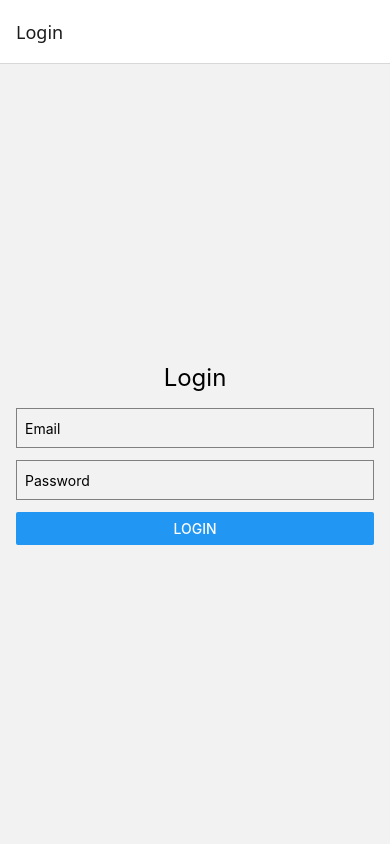
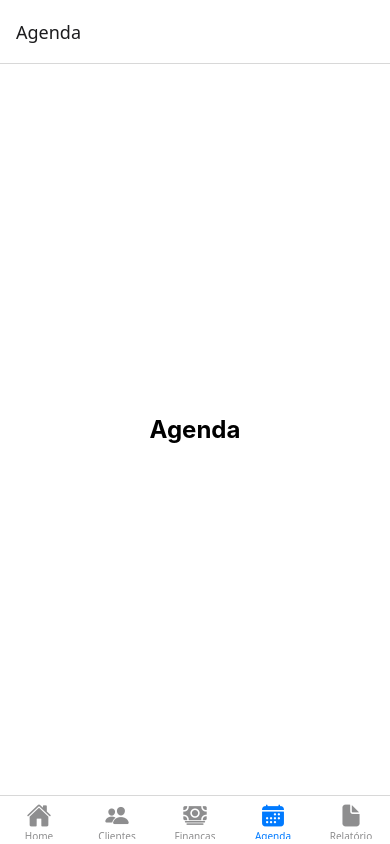
Before and after one commit to lBorD/BeautyApp, a React Native app: screen /Agenda in a window 390 px wide. Before the commit this address had no page. Built offline with nearby package versions, Linux system fonts and the light colour scheme.

Commit message:
added login controller

```diff
--- a/package.json
+++ b/package.json
@@ -12,15 +12,16 @@
   },
   "dependencies": {
     "@expo/vector-icons": "^14.0.4",
+    "@react-navigation/bottom-tabs": "^7.2.0",
     "@react-navigation/native": "^7.0.14",
     "@react-navigation/stack": "^7.1.1",
     "expo": "~52.0.25",
+    "expo-navigation-bar": "~4.0.7",
     "expo-status-bar": "~2.0.1",
     "react": "18.3.1",
     "react-native": "0.76.6",
     "react-native-safe-area-context": "^5.1.0",
-    "react-native-screens": "^4.5.0",
-    "expo-navigation-bar": "~4.0.7"
+    "react-native-screens": "^4.5.0"
   },
   "devDependencies": {
     "@babel/core": "^7.20.0",
--- a/src/navigation/AppNavigator.tsx
+++ b/src/navigation/AppNavigator.tsx
@@ -1,21 +1,50 @@
 // filepath: src/navigation/AppNavigator.tsx
 import React from 'react';
 import { NavigationContainer } from '@react-navigation/native';
-import { createStackNavigator } from '@react-navigation/stack';
-import LoginScreen from '../screens/LoginScreen';
+import { createBottomTabNavigator } from '@react-navigation/bottom-tabs';
+import { Ionicons } from '@expo/vector-icons';
 import HomeScreen from '../screens/HomeScreen';
-import ClienteScreen from '../screens/ClienteScreen';
+import ClientesScreen from '../screens/ClienteScreen';
+import FinancasScreen from '../screens/FinancaScreen';
+import AgendaScreen from '../screens/AgendaScreen';
+import RelatorioScreen from '../screens/RelatorioScreen';
 
-const Stack = createStackNavigator();
+const Tab = createBottomTabNavigator();
 
 const AppNavigator = () => {
   return (
     <NavigationContainer>
-      <Stack.Navigator initialRouteName="Login" id={undefined}>
-        <Stack.Screen name="Login" component={LoginScreen} />
-        <Stack.Screen name="Home" component={HomeScreen} />
-        <Stack.Screen name="Clientes" component={ClienteScreen} />
-      </Stack.Navigator>
+      <Tab.Navigator
+        screenOptions={({ route }) => ({
+          tabBarIcon: ({ color, size }) => {
+            let iconName;
+
+            if (route.name === 'Home') {
+              iconName = 'home';
+            } else if (route.name === 'Clientes') {
+              iconName = 'people';
+            } else if (route.name === 'Finanças') {
+              iconName = 'cash';
+            } else if (route.name === 'Agenda') {
+              iconName = 'calendar';
+            } else if (route.name === 'Relatório') {
+              iconName = 'document';
+            }
+
+            return <Ionicons name={iconName} size={size} color={color} />;
+          },
+        })}
+        tabBarOptions={{
+          activeTintColor: 'tomato',
+          inactiveTintColor: 'gray',
+        }}
+      >
+        <Tab.Screen name="Home" component={HomeScreen} />
+        <Tab.Screen name="Clientes" component={ClientesScreen} />
+        <Tab.Screen name="Finanças" component={FinancasScreen} />
+        <Tab.Screen name="Agenda" component={AgendaScreen} />
+        <Tab.Screen name="Relatório" component={RelatorioScreen} />
+      </Tab.Navigator>
     </NavigationContainer>
   );
 };
--- /dev/null
+++ b/src/screens/AgendaScreen.jsx
@@ -0,0 +1,25 @@
+import React from 'react';
+import { View, Text, StyleSheet } from 'react-native';
+
+const AgendaScreen = () => {
+  return (
+    <View style={styles.container}>
+      <Text style={styles.text}>Agenda</Text>
+    </View>
+  );
+};
+
+const styles = StyleSheet.create({
+  container: {
+    flex: 1,
+    justifyContent: 'center',
+    alignItems: 'center',
+    backgroundColor: '#fff',
+  },
+  text: {
+    fontSize: 24,
+    fontWeight: 'bold',
+  },
+});
+
+export default AgendaScreen;
--- /dev/null
+++ b/src/screens/FinancaScreen.jsx
@@ -0,0 +1,25 @@
+import React from 'react';
+import { View, Text, StyleSheet } from 'react-native';
+
+const FinancaScreen = () => {
+  return (
+    <View style={styles.container}>
+      <Text style={styles.text}>Finança</Text>
+    </View>
+  );
+};
+
+const styles = StyleSheet.create({
+  container: {
+    flex: 1,
+    justifyContent: 'center',
+    alignItems: 'center',
+    backgroundColor: '#fff',
+  },
+  text: {
+    fontSize: 24,
+    fontWeight: 'bold',
+  },
+});
+
+export default FinancaScreen;
--- a/src/screens/HomeScreen.jsx
+++ b/src/screens/HomeScreen.jsx
@@ -1,6 +1,5 @@
 import React, { useEffect } from 'react';
 import { View, Text, StyleSheet, TouchableOpacity } from 'react-native';
-import { Ionicons } from '@expo/vector-icons';
 import * as NavigationBar from 'expo-navigation-bar';
 
 const HomeScreen = ({ navigation }) => {
@@ -15,20 +14,6 @@ const HomeScreen = ({ navigation }) => {
         {/* Other content can go here */}
       </View>
       <View style={styles.navbarContainer}>
-        <View style={styles.navbar}>
-          <TouchableOpacity onPress={() => navigation.navigate('Clientes')}>
-            <Ionicons name="people" size={24} color="black" />
-          </TouchableOpacity>
-          <TouchableOpacity onPress={() => navigation.navigate('Finanças')}>
-            <Ionicons name="cash" size={24} color="black" />
-          </TouchableOpacity>
-          <TouchableOpacity onPress={() => navigation.navigate('Agenda')}>
-            <Ionicons name="calendar" size={24} color="black" />
-          </TouchableOpacity>
-          <TouchableOpacity onPress={() => navigation.navigate('Relatório')}>
-            <Ionicons name="document" size={24} color="black" />
-          </TouchableOpacity>
-        </View>
       </View>
     </View>
   );
--- /dev/null
+++ b/src/screens/RelatorioScreen.jsx
@@ -0,0 +1,25 @@
+import React from 'react';
+import { View, Text, StyleSheet } from 'react-native';
+
+const RelatorioScreen = () => {
+  return (
+    <View style={styles.container}>
+      <Text style={styles.text}>Relatório</Text>
+    </View>
+  );
+};
+
+const styles = StyleSheet.create({
+  container: {
+    flex: 1,
+    justifyContent: 'center',
+    alignItems: 'center',
+    backgroundColor: '#fff',
+  },
+  text: {
+    fontSize: 24,
+    fontWeight: 'bold',
+  },
+});
+
+export default RelatorioScreen;
```
Also changed, not shown: 1 other file (tests, documents, lock files or other folders).
